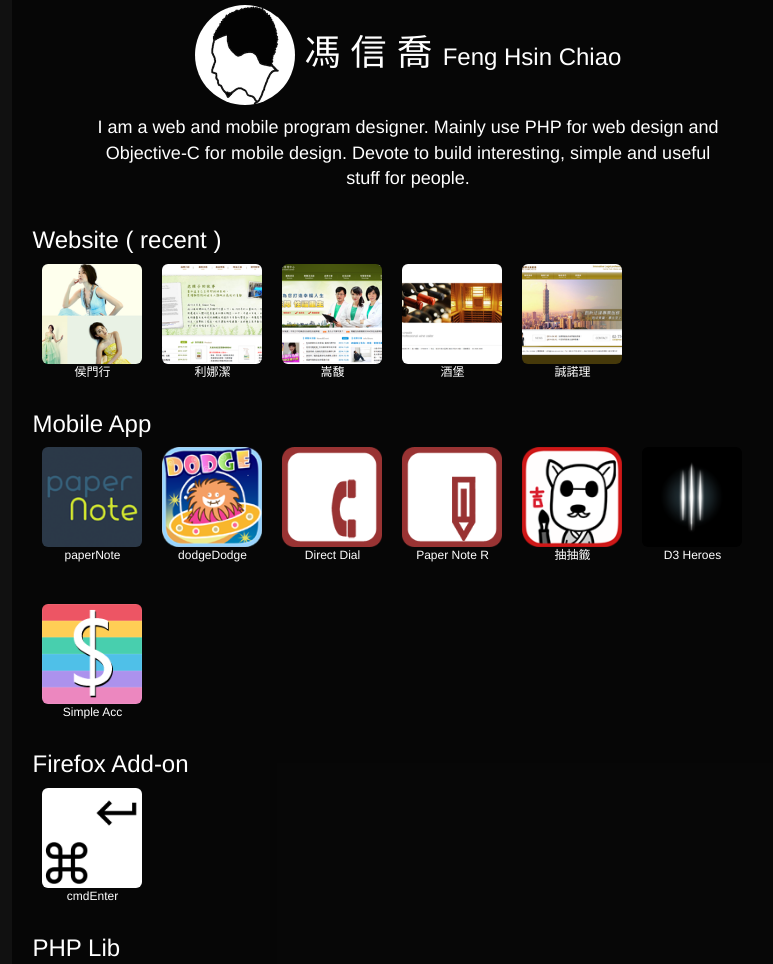
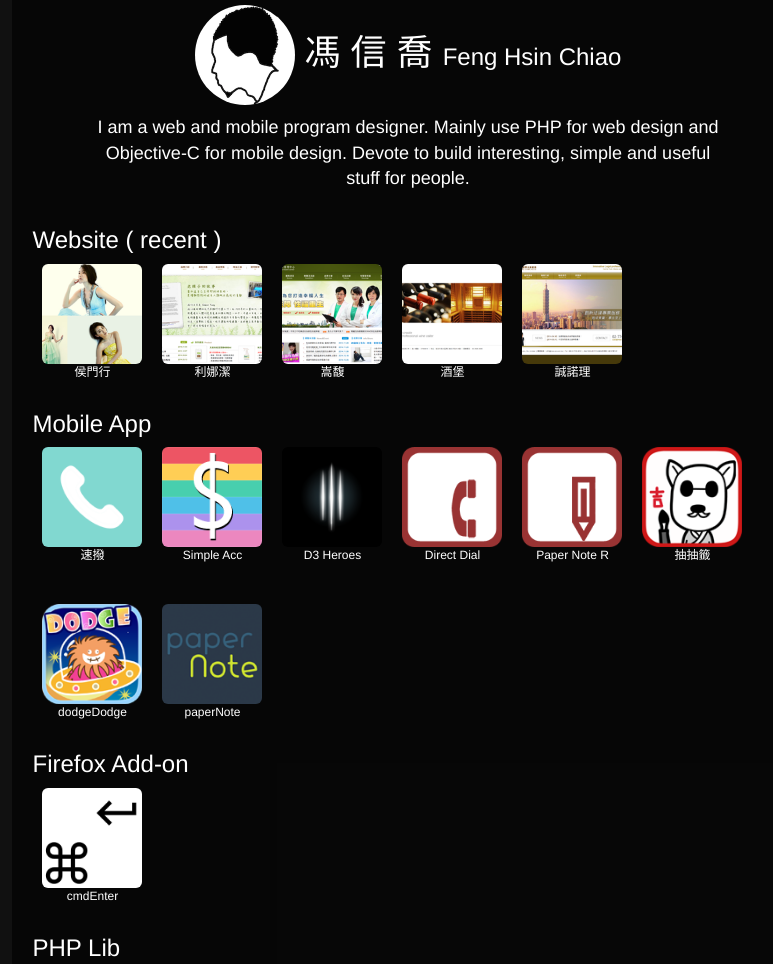
Before and after one commit to itisjoe/hsin-tw-website, a plain HTML site: page index.html in a window 1280 px wide. Shown: the top 964 px of the page, without its empty margins (232-1005 px from the left). Drawn offline with nearby package versions, Linux system fonts and the light colour scheme; no server answers.

Commit message:
add speed dial

```diff
--- a/index.html
+++ b/index.html
@@ -60,12 +60,16 @@
     	    <h2>Mobile App</h2>
 			<div class="intro">
     			<div class="box">
-        			<a href="https://itunes.apple.com/us/app/papernote/id518916699"><img src="images/portfolio/papernote.png" class="img-rounded"></a>
-        			<div class="title"><a href="https://itunes.apple.com/us/app/papernote/id518916699">paperNote</a></div>
+        			<a href="https://itunes.apple.com/app/id1067557476"><img src="images/portfolio/speeddial.png" class="img-rounded"></a>
+        			<div class="title"><a href="https://itunes.apple.com/app/id1067557476">速撥</a></div>
     			</div>
     			<div class="box">
-        			<a href="https://itunes.apple.com/us/app/dodgedodge/id529461399"><img src="images/portfolio/dodgedodge.png" class="img-rounded"></a>
-        			<div class="title"><a href="https://itunes.apple.com/us/app/dodgedodge/id529461399">dodgeDodge</a></div>
+        			<a href="https://itunes.apple.com/us/app/simple-acc-extra-light-personal/id946614690"><img src="images/portfolio/simpleacc.png" class="img-rounded"></a>
+        			<div class="title"><a href="https://itunes.apple.com/us/app/simple-acc-extra-light-personal/id946614690">Simple Acc</a></div>
+    			</div>
+    			<div class="box">
+        			<a href="https://itunes.apple.com/us/app/d3-heroes-for-diablo-3/id893065524"><img src="images/portfolio/d3heroes.png" class="img-rounded"></a>
+        			<div class="title"><a href="https://itunes.apple.com/us/app/d3-heroes-for-diablo-3/id893065524">D3 Heroes</a></div>
     			</div>
     			<div class="box">
         			<a href="https://itunes.apple.com/us/app/direct-dial/id672588774"><img src="images/portfolio/directdial.png" class="img-rounded"></a>
@@ -80,14 +84,13 @@
         			<div class="title"><a href="https://itunes.apple.com/us/app/chou-chou-qian/id598910814">抽抽籤</a></div>
     			</div>
     			<div class="box">
-        			<a href="https://itunes.apple.com/us/app/d3-heroes-for-diablo-3/id893065524"><img src="images/portfolio/d3heroes.png" class="img-rounded"></a>
-        			<div class="title"><a href="https://itunes.apple.com/us/app/d3-heroes-for-diablo-3/id893065524">D3 Heroes</a></div>
+        			<a href="https://itunes.apple.com/us/app/dodgedodge/id529461399"><img src="images/portfolio/dodgedodge.png" class="img-rounded"></a>
+        			<div class="title"><a href="https://itunes.apple.com/us/app/dodgedodge/id529461399">dodgeDodge</a></div>
     			</div>
     			<div class="box">
-        			<a href="https://itunes.apple.com/us/app/simple-acc-extra-light-personal/id946614690"><img src="images/portfolio/simpleacc.png" class="img-rounded"></a>
-        			<div class="title"><a href="https://itunes.apple.com/us/app/simple-acc-extra-light-personal/id946614690">Simple Acc</a></div>
+        			<a href="https://itunes.apple.com/us/app/papernote/id518916699"><img src="images/portfolio/papernote.png" class="img-rounded"></a>
+        			<div class="title"><a href="https://itunes.apple.com/us/app/papernote/id518916699">paperNote</a></div>
     			</div>
-
 			</div>
 		</div>
 	    <div class="slide">
```
Also changed, not shown: images/portfolio/speeddial.png (added).
